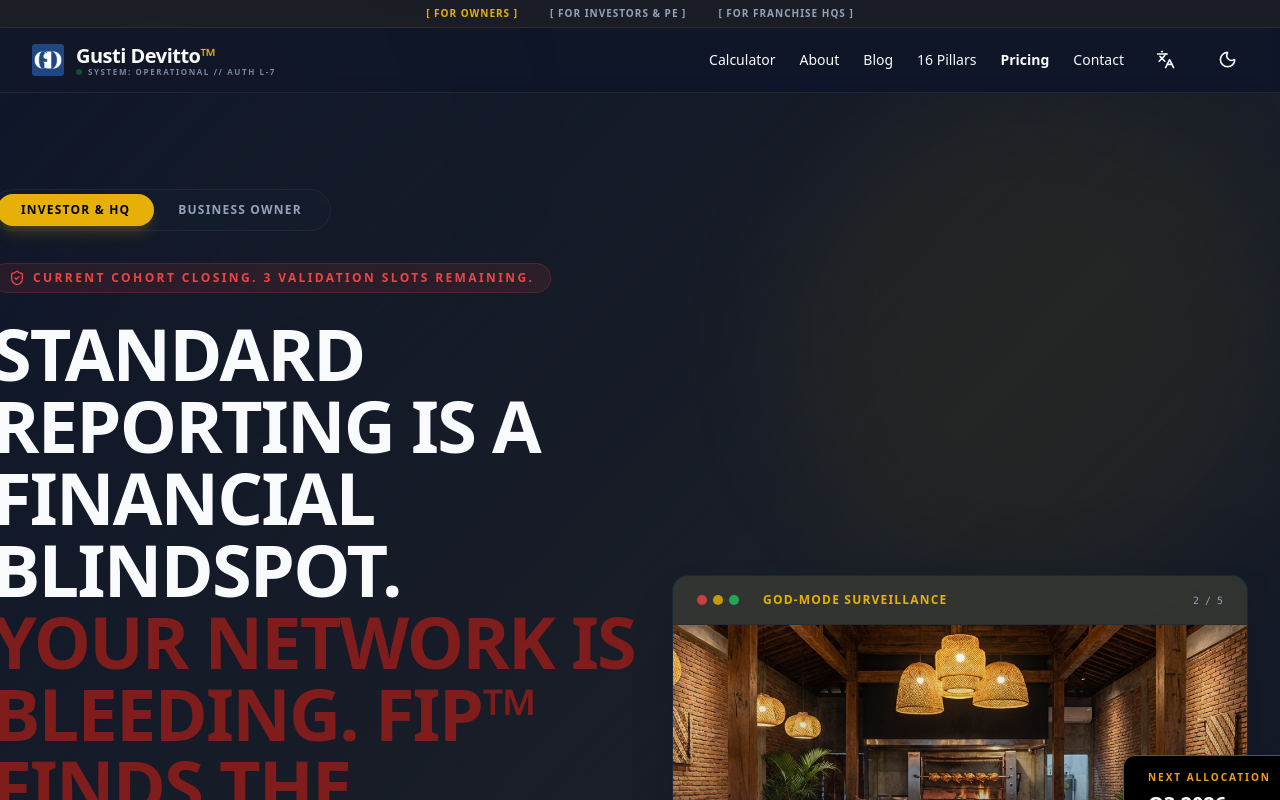
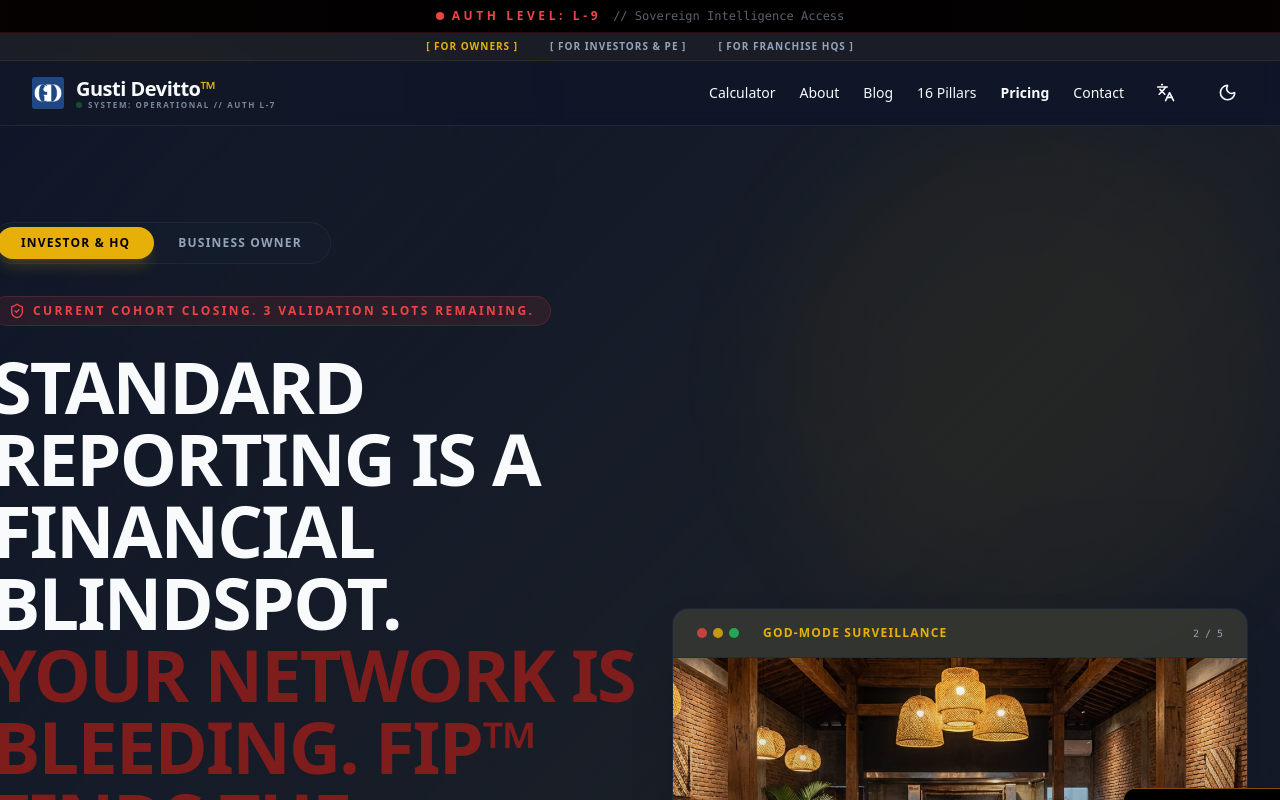
Before and after one commit to gustidevitto/gustidevitto-forensics-site, a React (Vite) app: page / in a window 1280 px wide. Shown: the top 800 px of the page. Built offline with nearby package versions, Linux system fonts and the light colour scheme.

Commit message:
finishing copy

```diff
--- a/src/routes/__root.tsx
+++ b/src/routes/__root.tsx
@@ -82,6 +82,25 @@ function RootComponent() {
                 </div>
 
                 <div className="relative flex min-h-screen flex-col z-10">
+                    {/* L-9 Sovereign Intelligence Access Banner */}
+                    <div className="w-full bg-black border-b border-red-500/20 py-2 relative overflow-hidden">
+                        <div className="absolute inset-0 bg-gradient-to-r from-red-500/5 via-transparent to-red-500/5 animate-pulse"></div>
+                        <div className="container flex items-center justify-center gap-3 px-4 relative z-10">
+                            <div className="flex items-center gap-2">
+                                <span className="relative flex h-2 w-2">
+                                    <span className="animate-ping absolute inline-flex h-full w-full rounded-full bg-red-400 opacity-75"></span>
+                                    <span className="relative inline-flex rounded-full h-2 w-2 bg-red-500"></span>
+                                </span>
+                                <span className="text-[10px] md:text-xs font-black uppercase tracking-[0.3em] text-red-500">
+                                    Auth Level: L-9
+                                </span>
+                            </div>
+                            <span className="text-[10px] md:text-xs text-muted-foreground/60 font-mono hidden sm:inline">
+                                // Sovereign Intelligence Access
+                            </span>
+                        </div>
+                    </div>
+
                     <header className="sticky top-0 z-50 w-full border-b bg-background/95 backdrop-blur supports-[backdrop-filter]:bg-background/60">
                         {/* Segmented Top Bar */}
                         <div className="bg-primary/5 border-b border-primary/10 py-1.5 hidden md:block">
@@ -182,6 +201,8 @@ function RootComponent() {
                             </div>
                             <p className="text-center text-sm leading-loose text-muted-foreground md:text-left">
                                 © {new Date().getFullYear()} Gusti Devitto™. {t('footer.rights')}
+                                <span className="mx-2 text-muted-foreground/40">|</span>
+                                <span className="text-xs text-muted-foreground/60 font-mono">FIP™ Protocol v4</span>
                             </p>
                         </div>
                     </footer>
```
Also changed, not shown: 1 other file (tests, documents, lock files or other folders).
